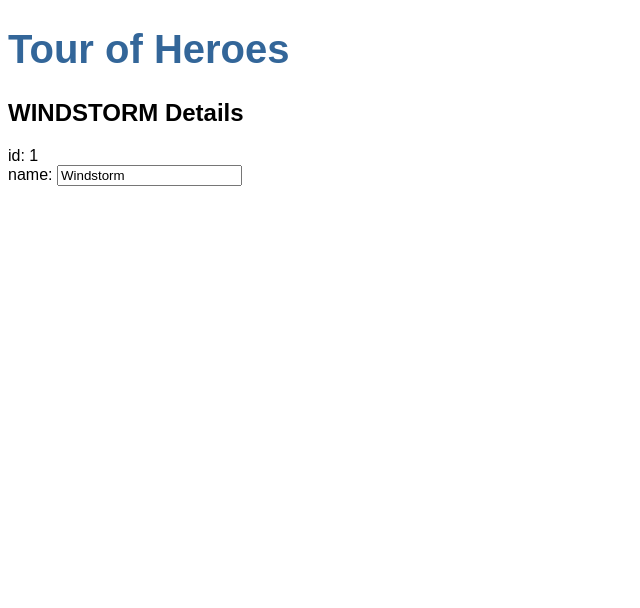
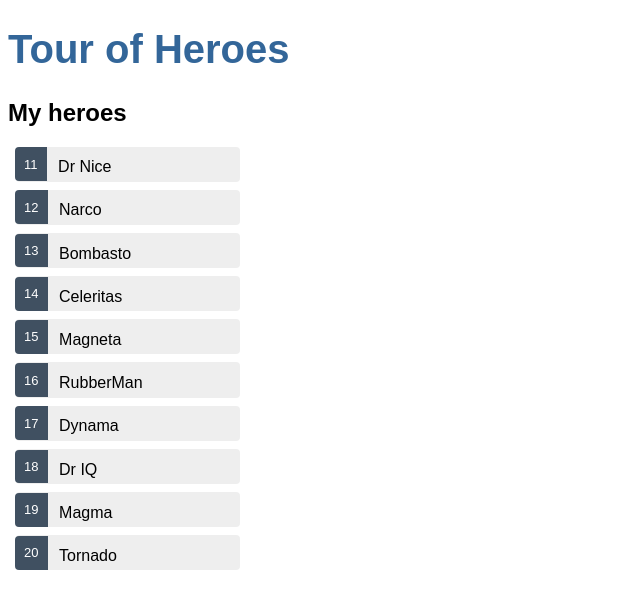
Before and after one commit to DeZhao-Zhang/AngularLearning, an Angular app in the folder angular-tour-of-heroes/: page / in a window 1280 px wide. Shown: the top 608 px of the page, without its empty margins (0-640 px from the left). Built offline with nearby package versions, Linux system fonts and the light colour scheme.

Commit message:
1. create mock heroes 2. Display heroes 2.1 import heroes in ts file 2.2 modify angular-tour-of-heroes/src/app/heroes/heroes.component.html 2.3 modify angular-tour-of-heroes/src/app/heroes/heroes.component.css

```diff
--- a/angular-tour-of-heroes/src/app/heroes/heroes.component.css
+++ b/angular-tour-of-heroes/src/app/heroes/heroes.component.css
@@ -0,0 +1,44 @@
+/* HeroesComponent's private CSS styles */
+.heroes {
+  margin: 0 0 2em 0;
+  list-style-type: none;
+  padding: 0;
+  width: 15em;
+}
+.heroes li {
+  cursor: pointer;
+  position: relative;
+  left: 0;
+  background-color: #EEE;
+  margin: .5em;
+  padding: .3em 0;
+  height: 1.6em;
+  border-radius: 4px;
+}
+.heroes li:hover {
+  color: #607D8B;
+  background-color: #DDD;
+  left: .1em;
+}
+.heroes li.selected {
+  background-color: #CFD8DC;
+  color: white;
+}
+.heroes li.selected:hover {
+  background-color: #BBD8DC;
+  color: white;
+}
+.heroes .badge {
+  display: inline-block;
+  font-size: small;
+  color: white;
+  padding: 0.8em 0.7em 0 0.7em;
+  background-color:#405061;
+  line-height: 1em;
+  position: relative;
+  left: -1px;
+  top: -4px;
+  height: 1.8em;
+  margin-right: .8em;
+  border-radius: 4px 0 0 4px;
+}
--- a/angular-tour-of-heroes/src/app/heroes/heroes.component.html
+++ b/angular-tour-of-heroes/src/app/heroes/heroes.component.html
@@ -1,7 +1,6 @@
-<h2>{{hero.name | uppercase}} Details</h2>
-<div><span>id: </span>{{hero.id}}</div>
-<div>
-  <label for="">name:
-    <input type="text" [(ngModel)]="hero.name" placeholder="name">
-  </label>
-</div>
+<h2>My heroes</h2>
+<ul class="heroes">
+  <li *ngFor="let hero of heroes">
+    <span class="badge">{{hero.id}}</span>{{hero.name}}
+  </li>
+</ul>
--- a/angular-tour-of-heroes/src/app/heroes/heroes.component.ts
+++ b/angular-tour-of-heroes/src/app/heroes/heroes.component.ts
@@ -1,5 +1,6 @@
 import { Component, OnInit } from '@angular/core';
 import {Hero} from "../hero";
+import {HEROES} from "../mock-heroes";
 
 @Component({
   selector: 'app-heroes',
@@ -8,10 +9,7 @@
 })
 export class HeroesComponent implements OnInit {
 
-  hero: Hero = {
-    id: 1,
-    name: 'Windstorm'
-  };
+  heroes = HEROES;
   constructor() { }
 
   ngOnInit(): void {
--- /dev/null
+++ b/angular-tour-of-heroes/src/app/mock-heroes.ts
@@ -0,0 +1,14 @@
+import {Hero} from "./hero";
+
+export const HEROES: Hero[] = [
+  { id: 11, name: 'Dr Nice' },
+  { id: 12, name: 'Narco' },
+  { id: 13, name: 'Bombasto' },
+  { id: 14, name: 'Celeritas' },
+  { id: 15, name: 'Magneta' },
+  { id: 16, name: 'RubberMan' },
+  { id: 17, name: 'Dynama' },
+  { id: 18, name: 'Dr IQ' },
+  { id: 19, name: 'Magma' },
+  { id: 20, name: 'Tornado' }
+];
```
